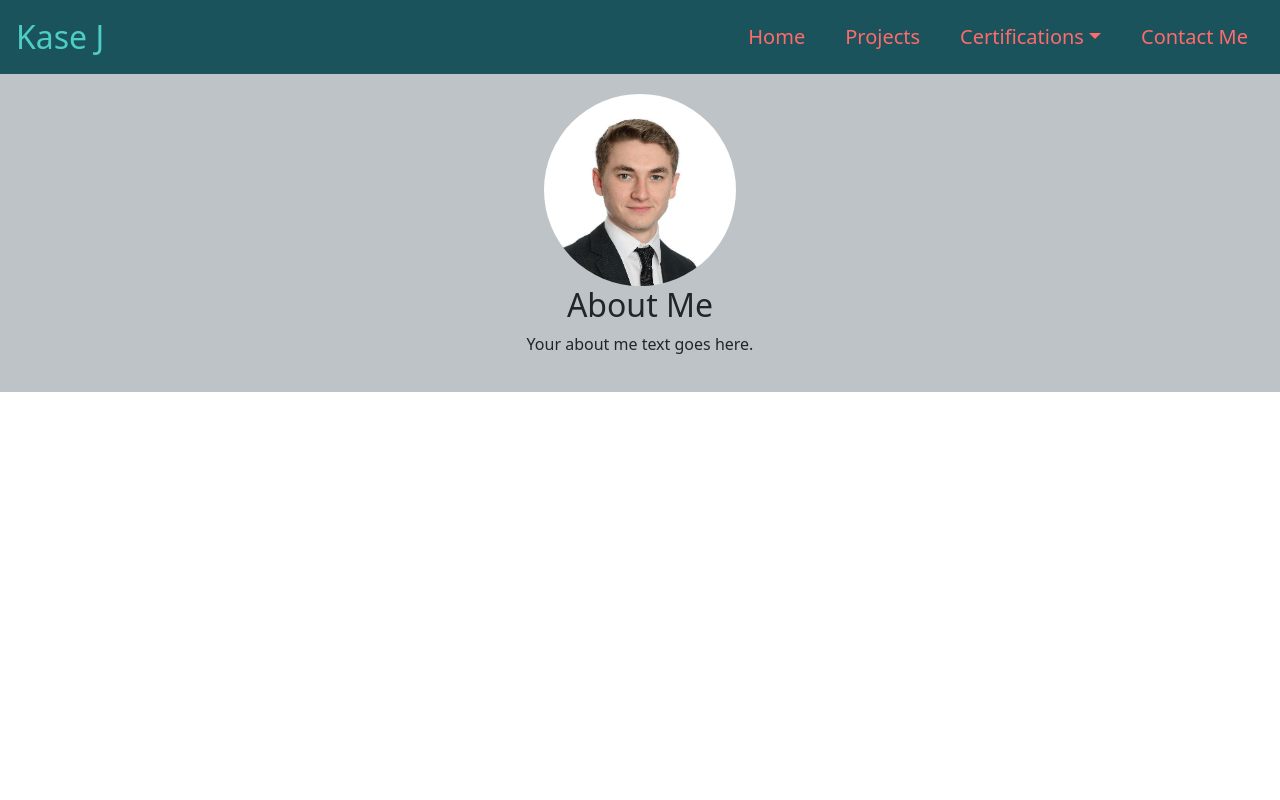
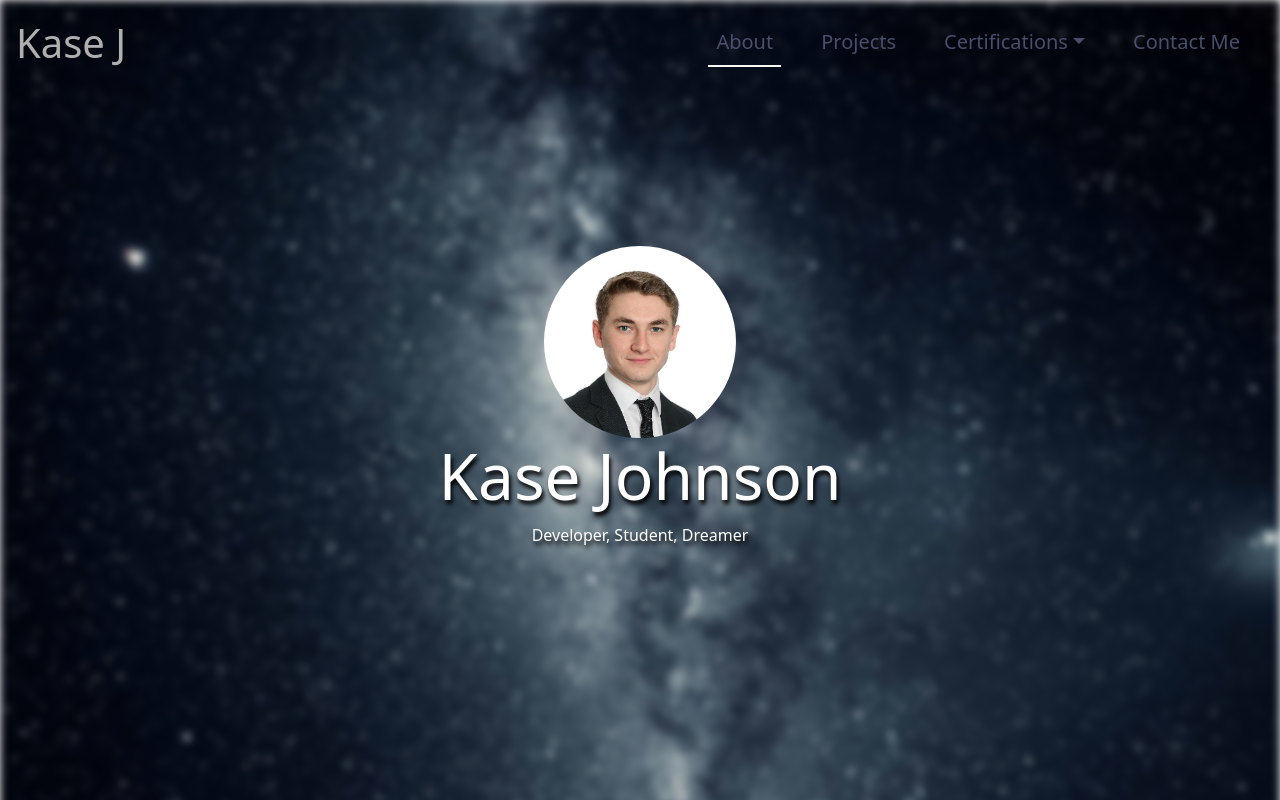
Before and after one commit to Kasej01/portfolio-site, a React (Vite) app: page /home in a window 1280 px wide. Built offline with nearby package versions, Linux system fonts and the light colour scheme; the HTML template or start-up script is replaced by a standard one.

Commit message:
Parallax backgroun and navbar corrections

```diff
--- a/src/App.jsx
+++ b/src/App.jsx
@@ -5,10 +5,12 @@ import Home from './pages/Home.jsx'
 import Projects from './pages/Projects.jsx'
 import Contact from './pages/Contact.jsx'
 import Certification from './pages/Certification.jsx'
+import ParallaxBackground from './components/Parallax.jsx';
 
 function App() {
   return (
     <Router>
+      <ParallaxBackground/>
       <Navigation />
       <Routes>
         <Route path="/" element={<Navigate to="/home" />} />
--- a/src/components/Navbar.jsx
+++ b/src/components/Navbar.jsx
@@ -1,23 +1,25 @@
-import { Link } from 'react-router-dom';
+import { Link, useLocation } from 'react-router-dom';
 import { Navbar, Nav, NavDropdown } from 'react-bootstrap';
 import '../styles/Navbar.css';
 
 function Navigation() {
+  const location = useLocation(); // Hook to get the current location
+
   return (
-    <Navbar collapseOnSelect expand="lg" bg="dark" variant="dark">
+    <Navbar collapseOnSelect expand="lg" variant="dark">
       <Navbar.Brand as={Link} to="/home">Kase J</Navbar.Brand>
       <Navbar.Toggle aria-controls="responsive-navbar-nav" />
       <Navbar.Collapse id="responsive-navbar-nav" className="justify-content-end">
         <Nav>
-                <Nav.Link as={Link} to="/home">Home</Nav.Link>
-                <Nav.Link as={Link} to="/projects">Projects</Nav.Link>
+          <Nav.Link as={Link} to="/home" className={location.pathname === '/home' ? 'active-link' : ''}>About</Nav.Link>
+          <Nav.Link as={Link} to="/projects" className={location.pathname === '/projects' ? 'active-link' : ''}>Projects</Nav.Link>
           <NavDropdown title="Certifications" id="collasible-nav-dropdown">
             <NavDropdown.Item href="#action/3.1">Certification 1</NavDropdown.Item>
             <NavDropdown.Item href="#action/3.2">Certification 2</NavDropdown.Item>
             <NavDropdown.Divider />
             <NavDropdown.Item href="#action/3.3">Certification 3</NavDropdown.Item>
           </NavDropdown>
-                <Nav.Link as={Link} to="/contact">Contact Me</Nav.Link>
+          <Nav.Link as={Link} to="/contact" className={location.pathname === '/contact' ? 'active-link' : ''}>Contact Me</Nav.Link>
         </Nav>
       </Navbar.Collapse>
     </Navbar>
--- /dev/null
+++ b/src/components/Parallax.jsx
@@ -0,0 +1,23 @@
+import React, { useEffect } from 'react';
+import '../styles/Parallax.css';
+
+const ParallaxBackground = () => {
+  useEffect(() => {
+    const handleScroll = () => {
+      const parallaxContainer = document.querySelector('.parallax-container');
+      const scrollTop = window.pageYOffset;
+      const parallaxOffset = scrollTop * 0.4; // Adjust the value to control the parallax effect
+
+      parallaxContainer.style.transform = `translateY(-${parallaxOffset}px)`;
+    };
+
+    window.addEventListener('scroll', handleScroll);
+    return () => {
+      window.removeEventListener('scroll', handleScroll);
+    };
+  }, []);
+
+  return <div className="parallax-container" />;
+};
+
+export default ParallaxBackground;
--- a/src/pages/Home.jsx
+++ b/src/pages/Home.jsx
@@ -18,8 +18,8 @@ function Home() {
     <div className="home-page">
       <div className="about-me">
         <img className="portfolio-image" src="src/images/ProfessionalPicture.jpg" alt="Portait of me" />
-        <h2>About Me</h2>
-        <p>Your about me text goes here.</p>
+        <h1 className="name">Kase Johnson</h1>
+        <p className="desc">Developer, Student, Dreamer</p>
       </div>
     </div>
   );
--- a/src/styles/Home.css
+++ b/src/styles/Home.css
@@ -2,15 +2,19 @@
     display: flex;
     flex-direction: column;
     align-items: center;
-    padding: 20px;
-    background-color: #bdc3c7;
+    padding: 0px 20px;
   }
 
   .about-me {
     text-align: center;
+    color: white;
+    text-shadow: 2px 4px 4px rgba(0, 0, 0);
+    width: 100vw;
+    height: 25vh;
   }
 
   .about-me img {
+    margin-top: 10rem;
     width: 100px;
     height: 100px;
   }
@@ -23,8 +27,18 @@
     object-fit: cover;
   }
 
+.name{
+  font-size: 4rem;
+}
+.desc{
+  font-size: 1rem;
+}
+
   /* Styles for tablets and phones (viewport width up to 768px) */
   @media only screen and (max-width: 768px) {
+    .home-page{
+      font-size: 2x;
+    }
     .portfolio-image {
       width: 35vw !important;
       height: 35vw !important;
--- a/src/styles/Navbar.css
+++ b/src/styles/Navbar.css
@@ -1,30 +1,39 @@
 .navbar {
-    background-color: #1A535C !important; /* This will be your primary color */
+  margin-bottom: 0;
+  background: transparent !important;
+  width: 100%;
+  z-index: 999; /* Increase the z-index to ensure the navbar appears above the background */
 }
 
+
   .navbar-brand {
-    color: #4ECDC4 !important; /* This will be your secondary color */
-    font-size: 2rem;
+    color: #AFAFAF !important; /* Secondary color: Stardust Silver */
+    font-size: 2.5rem;
     font-weight: 500;
     padding-left: 1rem;
   }
 
   .navbar-nav .nav-link {
-    color: #FF6B6B !important; /* This will be your highlight color */
+    color: #4A4E69  !important; /* Highlight color: Cosmic Teal */
   }
-.nav-link{
-    padding-right: 2rem !important;
+
+  .nav-link {
+    margin-right: 2rem !important;
     font-size: 1.25rem;
   }
 
   .navbar-nav .nav-link:hover {
-    color: #F7FFF7 !important; /* This will be your hover color */
+    color: #F7F7F7 !important; /* Hover color: Lunar White */
   }
 
   .navbar-nav .dropdown-item {
-    color: #4A4E69 !important; /* This will be your text color for dropdown items */
+    color: #4A4E69 !important; /* Text color for dropdown items: Midnight Purple */
   }
 
   .navbar-nav .dropdown-item:hover {
-    color: #FF6B6B !important; /* This will be your hover color for dropdown items */
+    color: #F7F7F7 !important; /* Hover color for dropdown items: Cosmic Teal */
   }
+
+  .navbar-nav .active-link {
+    border-bottom: 2px solid #F7F7F7; /* Color for the underline */
+  }
--- /dev/null
+++ b/src/styles/Parallax.css
@@ -0,0 +1,25 @@
+.parallax-container {
+    position: fixed;
+    top: 0;
+    left: 0;
+    width: 100vw;
+    height: 150vh;
+    overflow: hidden;
+    z-index: -1;
+  }
+
+  .parallax-container:before {
+    content: '';
+    position: absolute;
+    filter: blur(4px);
+    -webkit-filter: blur(4px);
+    top: 0;
+    left: 0;
+    width: 100%;
+    height: 100%;
+    background-image: url('../images/pexels-sam-kolder-2387877.jpg');
+    background-size: cover;
+    background-position: center;
+    will-change: transform;
+    transform: translate3d(0, 0, 0);
+  }
```
Also changed, not shown: src/images/pexels-sam-kolder-2387877.jpg (added). Lines whose indentation alone changed are shown as unchanged.
